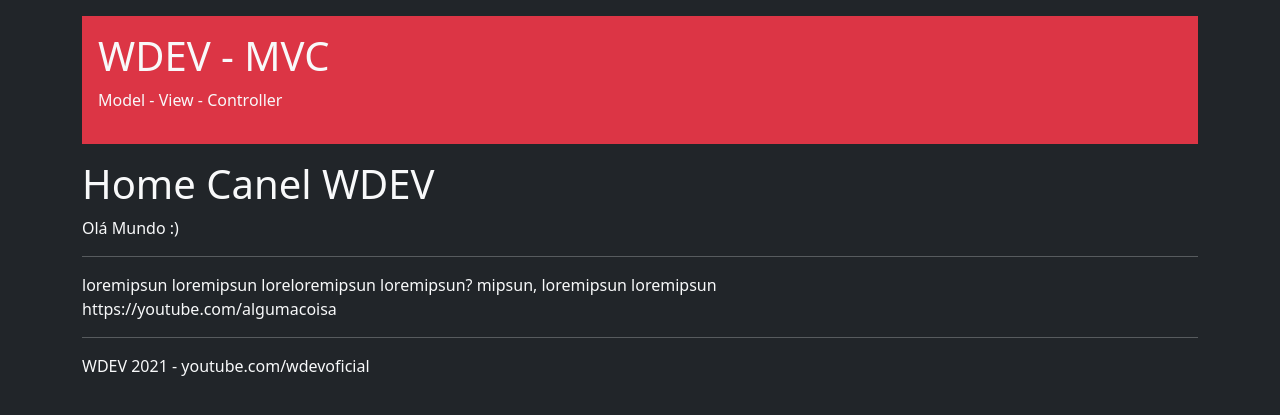
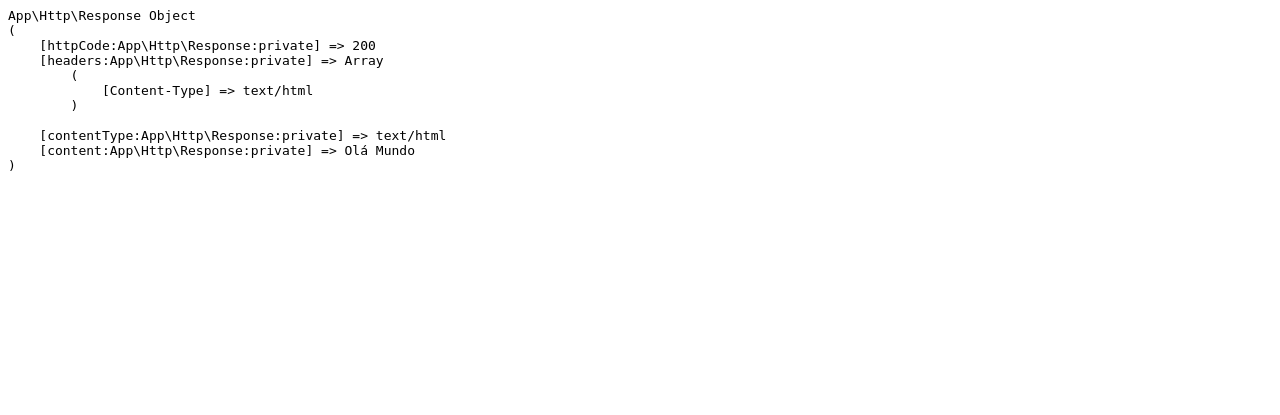
Before and after one commit to felipeaffonsobsi/mvcModelo, a PHP site: page / in a window 1280 px wide. Shown: the top 415 px of the page. Run offline with PHP 8.4, Linux system fonts and the light colour scheme.

Commit message:
Request e Response
Request e Response funcionando de acordo com a programação a ser definida.

Obs. Parado em: 17:08

```diff
--- /dev/null
+++ b/app/Http/Response.php
@@ -0,0 +1,39 @@
+<?php
+
+namespace App\Http;
+
+class Response{
+
+    //Código do status HTTP
+    private $httpCode = 200;
+
+    //cabecalho do Response
+    private $headers = [];
+
+    //tipo de conteúdo que está sendo retornado
+    private $contentType = 'text/html';
+
+    //variável pra guardar conteúdo do response
+    private $content;
+
+    //método responsável por iniciar a classe e definir os valores
+    public function __construct($httpCode, $content, $contentType = 'text/html'){
+        $this->httpCode = $httpCode;
+        $this->content = $content;
+        $this->setContentType($contentType);
+    }
+
+    //Método responsável por alterar o content type do response
+    public function setContentType($contentType){
+        $this->contentType= $contentType;
+        $this->addHeader('Content-Type', $contentType);
+    }
+
+    //Método responsável por adicionar um registro no cabeçalho de response
+    public function addHeader($key, $value){
+        $this->headers[$key] = $value;
+    }
+
+}
+
+?>
--- a/index.php
+++ b/index.php
@@ -4,6 +4,14 @@
 
     use \App\Controller\Pages\Home;
 
+    $obResponse = new \App\Http\Response(200, 'Olá Mundo');
+
+    echo "<pre>";
+    print_r($obResponse);
+    echo "</pre>";
+
+    exit;
+
     echo Home::getHome();
 
 ?>
```
Also changed, not shown: app/Http/Request.php (added, +59 -0 lines).
